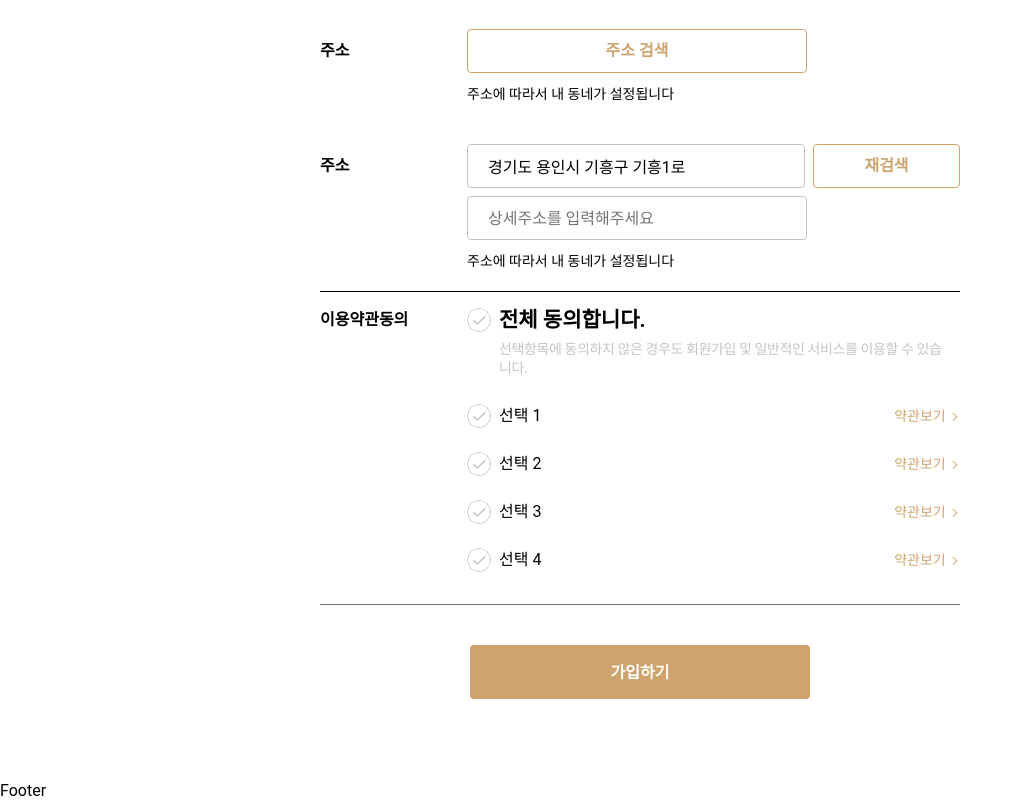
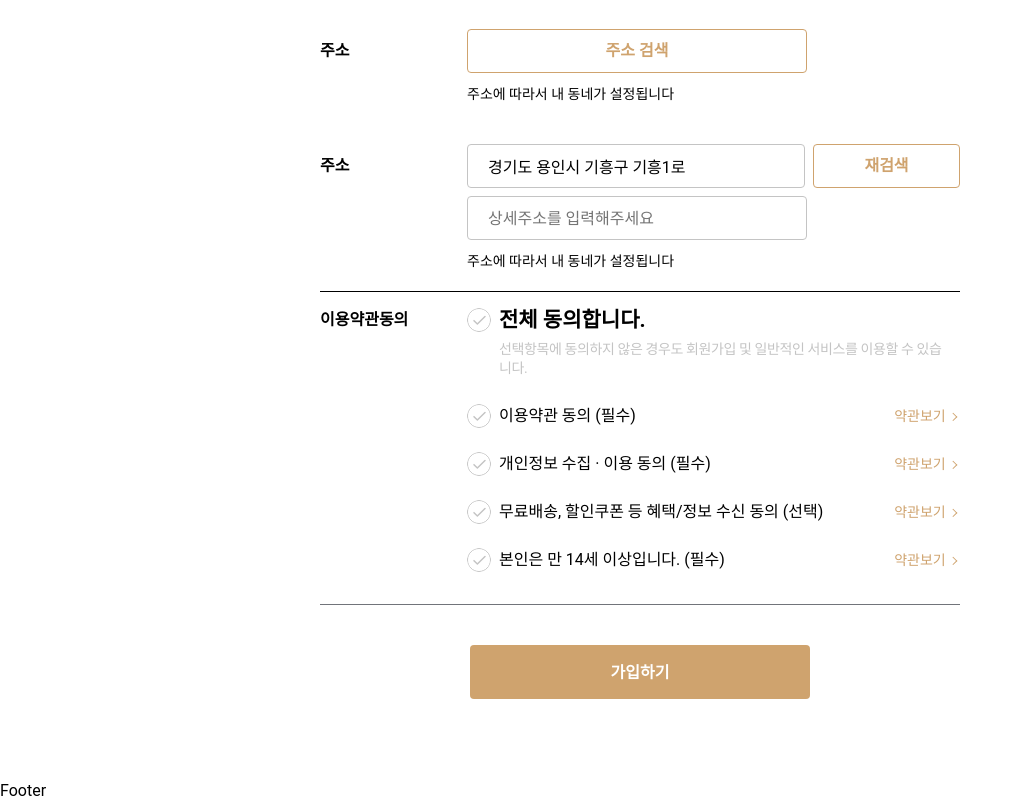
Before and after one commit to PROJECT-LAB18/POTATO-MARKET, a React (Vite) app in the folder potato-market/: page /signup in a window 1280 px wide. Shown: the part 704-1504 px from the top of the page, without its empty margins (0-1022 px from the left). Built offline with nearby package versions, Linux system fonts and the light colour scheme; no server answers.

Commit message:
[feat] 전체선택 이벤트 완료

```diff
--- a/potato-market/src/App.jsx
+++ b/potato-market/src/App.jsx
@@ -5,7 +5,6 @@ import Footer from './components/Footer';
 import Header from './components/Header';
 import firebase from './firebase';
 import SignUp from './pages/SignUp';
-
 import GlobalStyle from './styles/Global';
 
 function App() {
--- a/potato-market/src/components/FormTerms.jsx
+++ b/potato-market/src/components/FormTerms.jsx
@@ -107,20 +107,16 @@ const DetailTermButton = styled.button`
   }
 `;
 
-const FormTerms = ({ id, text, all, checked, onCheck }) => {
-  const handleCheck = (event) => {
-    onCheck(id, event.target.checked);
-  };
+const FormTerms = ({ id, text, all, checked, onChange }) => {
+
   return (
     <>
       {all ? (
         <LabelAll htmlFor={id}>
-          <CheckBox
-            id={id}
-            name={id}
+          <CheckBox id={id} name={id}
             type="checkbox"
             checked={checked}
-            onChange={handleCheck}
+            onChange={onChange}
           />
           <i></i>
           <TextAll aria-labelledby={id}>
@@ -139,7 +135,7 @@ const FormTerms = ({ id, text, all, checked, onCheck }) => {
               name={id}
               type="checkbox"
               checked={checked}
-              onChange={handleCheck}
+              onChange={onChange}
             />
             <i></i>
             <Text aria-labelledby={id}>{text}</Text>
--- a/potato-market/src/main.jsx
+++ b/potato-market/src/main.jsx
@@ -10,6 +10,7 @@ import MyArticle from './pages/MyArticle';
 import Productdetail from './pages/productdetail';
 import SignIn from './pages/SignIn';
 import SignUp from './pages/SignUp';
+
 import WriteArticle from './pages/WriteArticle';
 
 // import {
@@ -114,6 +115,7 @@ const router = createBrowserRouter([
         path: 'chat',
         element: <Chat />,
       },
+
     ],
   },
 ]);
--- a/potato-market/src/pages/SignUp.jsx
+++ b/potato-market/src/pages/SignUp.jsx
@@ -122,41 +122,50 @@ function SignUp() {
   };
 
 
-  const data = [
-    {id: 1, title: '선택 1'},
-    {id: 2, title: '선택 2'},
-    {id: 3, title: '선택 3'},
-    {id: 4, title: '선택 4'}
-  ];
+  const [isCheckedAll, setIsCheckedAll] = useState(false);
+  const [isCheckedOne, setIsCheckedOne] = useState(false);
+  const [isCheckedTwo, setIsCheckedTwo] = useState(false);
+  const [isCheckedThree, setIsCheckedThree] = useState(false);
+  const [isCheckedFour, setIsCheckedFour] = useState(false);
 
-  // 체크된 아이템을 담을 배열
-  const [checkItems, setCheckItems] = useState([]);
 
-  // 체크박스 단일 선택
-  const handleSingleCheck = (checked, id) => {
-    if (checked) {
-      // 단일 선택 시 체크된 아이템을 배열에 추가
-      setCheckItems(prev => [...prev, id]);
-    } else {
-      // 단일 선택 해제 시 체크된 아이템을 제외한 배열 (필터)
-      setCheckItems(checkItems.filter((el) => el !== id));
+  const handleCheckboxChangeAll = (event) => {
+    const isChecked = event.target.checked;
+    setIsCheckedAll(isChecked);
+    setIsCheckedOne(isChecked ? true : false);
+    setIsCheckedTwo(isChecked ? true : false);
+    setIsCheckedThree(isChecked ? true : false);
+    setIsCheckedFour(isChecked ? true : false);
+
+  };
+
+  const handleCheckboxChangeOne = (event) => {
+    setIsCheckedOne(event.target.checked);
+    if (!event.target.checked) {
+      setIsCheckedAll(false);
     }
   };
 
-  // 체크박스 전체 선택
-  const handleAllCheck = (checked) => {
-    if(checked) {
-      // 전체 선택 클릭 시 데이터의 모든 아이템(id)를 담은 배열로 checkItems 상태 업데이트
-      const idArray = [];
-      data.forEach((el) => idArray.push(el.id));
-      setCheckItems(idArray);
+  const handleCheckboxChangeTwo = (event) => {
+    setIsCheckedTwo(event.target.checked);
+    if (!event.target.checked) {
+      setIsCheckedAll(false);
     }
-    else {
-      // 전체 선택 해제 시 checkItems 를 빈 배열로 상태 업데이트
-      setCheckItems([]);
+  };
+
+  const handleCheckboxChangeThree = (event) => {
+    setIsCheckedThree(event.target.checked);
+    if (!event.target.checked) {
+      setIsCheckedAll(false);
     }
-  }
+  };
 
+  const handleCheckboxChangeFour = (event) => {
+    setIsCheckedFour(event.target.checked);
+    if (!event.target.checked) {
+      setIsCheckedAll(false);
+    }
+  };
   return (
     <Section>
       <h2>회원가입</h2>
@@ -240,22 +249,12 @@ function SignUp() {
           <div className="term-list">
             <span className="term-title">이용약관동의</span>
             <div className="term-check">
-    <FormTerms
-      all
-      checked={checkItems.length === data.length}
-      onCheck={(checked) => handleAllCheck(checked)}
-    />
-    {data.map((item) => (
-      <FormTerms
-        key={item.id}
-        id={item.id}
-        text={item.title}
-        checked={checkItems.includes(item.id)}
-        onCheck={(checked) => handleSingleCheck(checked, item.id)}
-      />
-    ))}
-  </div>
-
+              <FormTerms all checked={isCheckedAll} onChange={handleCheckboxChangeAll}/>
+              <FormTerms id={"term1"} text={"이용약관 동의 (필수)"}   checked={isCheckedOne} onChange={handleCheckboxChangeOne}/>
+              <FormTerms id={"term2"} text={"개인정보 수집 · 이용 동의 (필수)"}   checked={isCheckedTwo} onChange={handleCheckboxChangeTwo}/>
+              <FormTerms id={"term3"} text={"무료배송, 할인쿠폰 등 혜택/정보 수신 동의 (선택)"}  checked={isCheckedThree} onChange={handleCheckboxChangeThree}/>
+              <FormTerms id={"term4"} text={"본인은 만 14세 이상입니다. (필수)"}  checked={isCheckedFour} onChange={handleCheckboxChangeFour}/>
+            </div>
           </div>
           <FormButton
             primary
```
